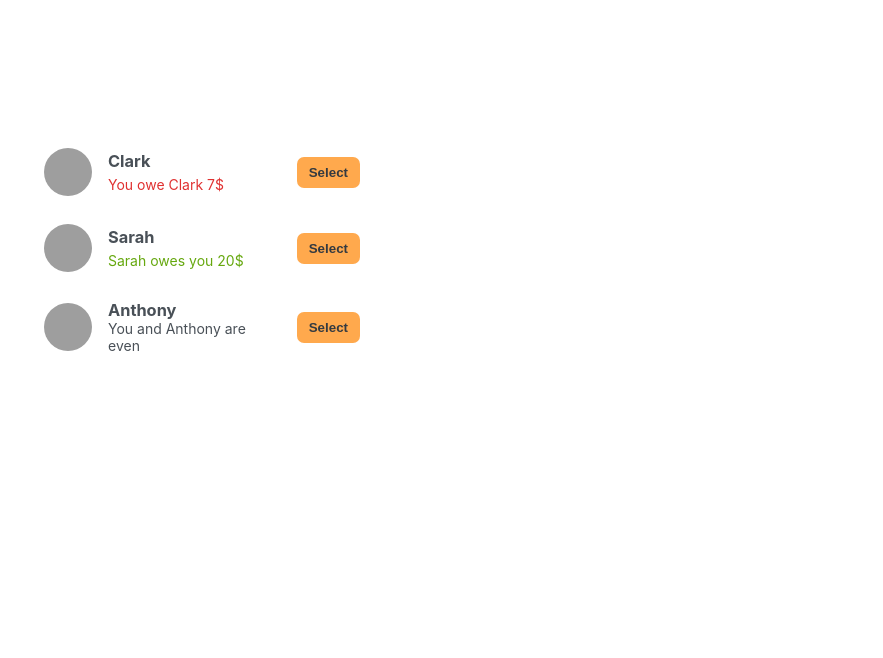
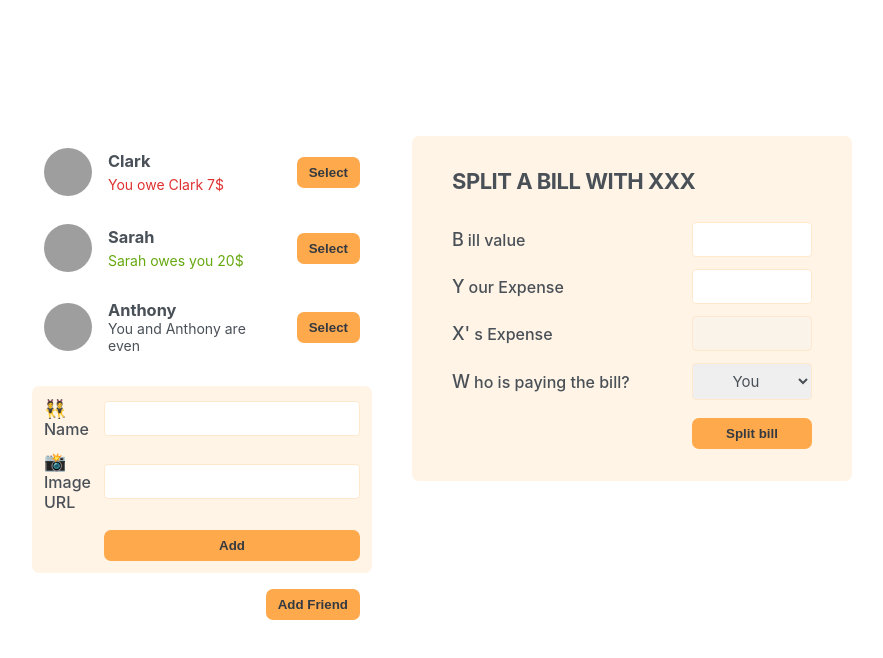
Before and after one commit to mkelly115/eat-n-split, a React (Create React App) app: page / in a window 1280 px wide. Shown: the top 658 px of the page, without its empty margins (198-1081 px from the left). Built offline with nearby package versions, Linux system fonts and the light colour scheme; grey boxes are pictures that could not be loaded.

Commit message:
updated friend form

```diff
--- a/src/App.js
+++ b/src/App.js
@@ -24,7 +24,10 @@
     <div className="app">
       <div className="sidebar">
         <FriendList />
+        <FormAddFriend />
+        <Button>Add Friend</Button>
       </div>
+      <FormSplitBill />
     </div>
   );
 }
@@ -53,16 +56,55 @@
       )}
       {friend.balance > 0 && (
         <p className="green">
-        {friend.name} owes you {Math.abs(friend.balance)}$
+          {friend.name} owes you {Math.abs(friend.balance)}$
         </p>
       )}
-      {friend.balance === 0 && (
-        <p>
-          You and {friend.name} are even
-        </p>
-      )}
+      {friend.balance === 0 && <p>You and {friend.name} are even</p>}
 
-      <button className="button">Select</button>
+      <Button>Select</Button>
     </li>
   );
 }
+
+function FormAddFriend() {
+  return (
+    <form className="form-add-friend">
+      <label>👯 Name</label>
+      <input type="text" />
+
+      <label>📸Image URL</label>
+      <input type="text" />
+
+      <Button>Add</Button>
+    </form>
+  );
+}
+
+function Button({ children }) {
+  return <button className="button">{children}</button>;
+}
+
+function FormSplitBill() {
+  return (
+    <form className="form-split-bill">
+      <h2>Split a bill with XXX</h2>
+
+      <label>Bill value</label>
+      <input type="text" />
+
+      <label>Your Expense</label>
+      <input type="text" />
+
+      <label>X's Expense</label>
+      <input type="text" disabled/>
+
+      <label>Who is paying the bill?</label>
+      <select>
+        <option value='user'>You</option>
+        <option value='friend'>X</option>
+      </select>
+
+      <Button>Split bill</Button>
+    </form>
+  );
+}
```
